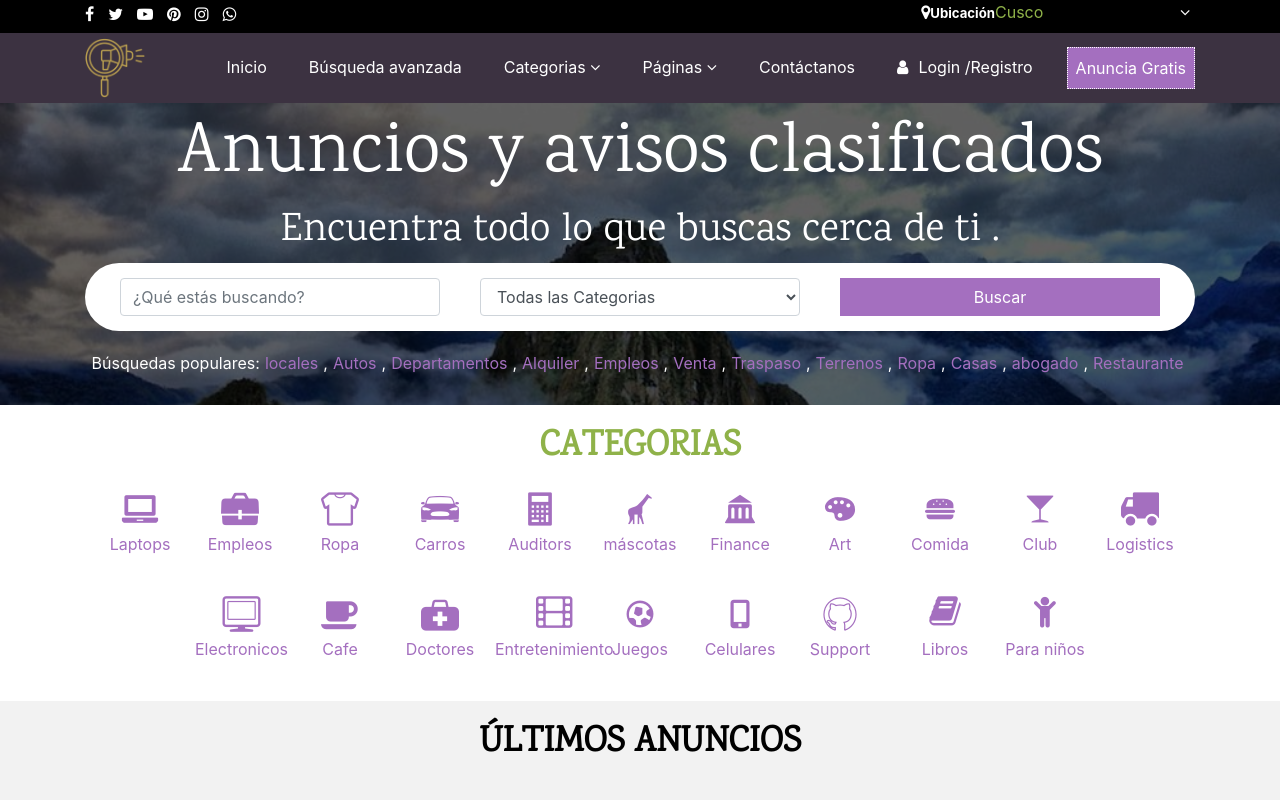
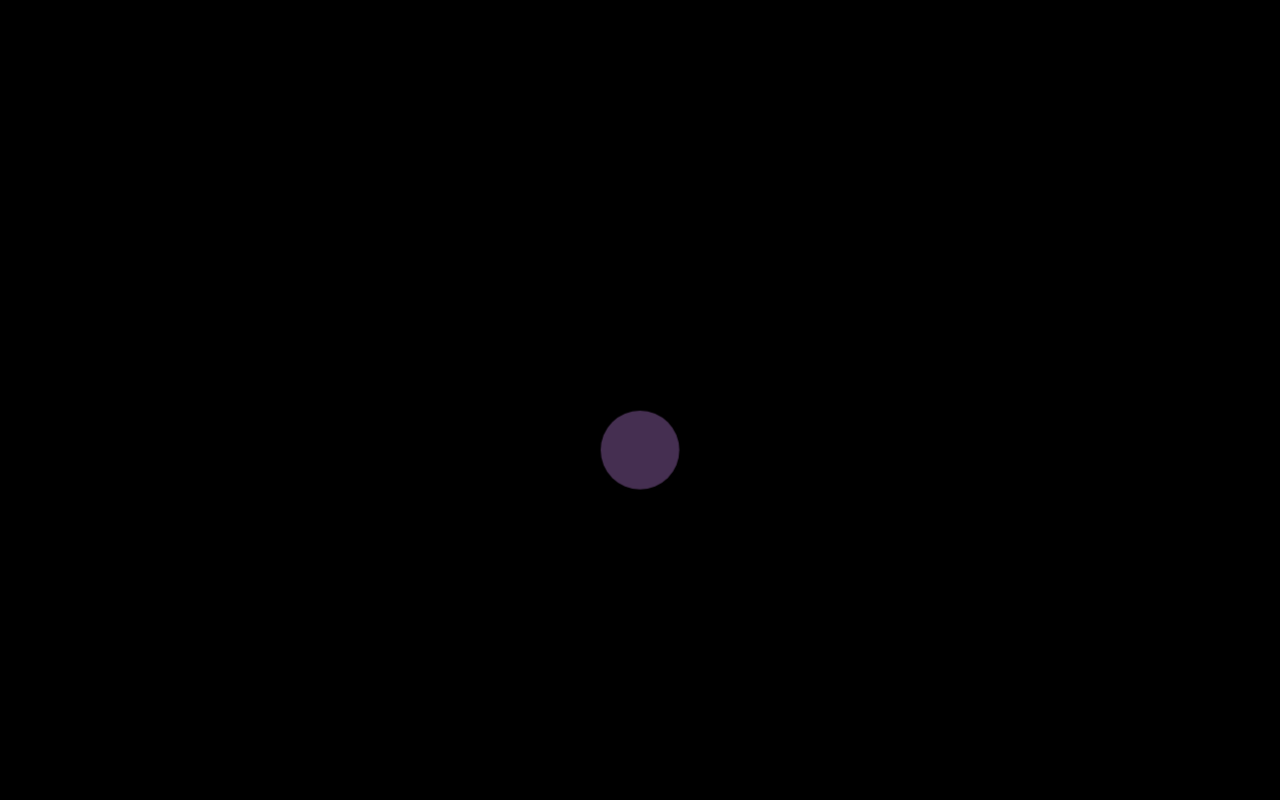
Before and after one commit to edmondgaks/public-adis, a React (Create React App) app: page / in a window 1280 px wide. Shown: the top 800 px of the page. Built offline with nearby package versions, Linux system fonts and the light colour scheme.

Commit message:
making spinner reloading and changing different looks

```diff
--- a/public/css/main.css
+++ b/public/css/main.css
@@ -1501,3 +1501,39 @@ a:hover {
 .styleh2.karma.margin_10px {
 	padding: 0;
 }
+
+
+
+
+
+
+
+
+.spinner-wrapper {
+	position: fixed;
+	top: 0;
+	left: 0;
+	right: 0;
+	bottom: 0;
+	background-color: #000;
+	z-index: 999999;
+	text-align: center;
+  }
+  .logocolor {
+	color: #a46fbf !important;
+  }
+  .centercenter {
+	position: relative;
+	top: 50%;
+  }
+  .spinner-grow2 {
+	display: inline-block;
+	width: 100px !important;
+	height: 100px !important;
+	vertical-align: text-bottom;
+	background-color: currentColor;
+	border-radius: 50%;
+	opacity: 0;
+	-webkit-animation: spinner-grow 0.75s linear infinite;
+	animation: spinner-grow 0.75s linear infinite;
+  }
--- /dev/null
+++ b/src/components/Spinner.js
@@ -0,0 +1,13 @@
+const Spinner = () => {
+    return (
+        <div class="spinner-wrapper">
+            <div class="centercenter">
+                <div class="spinner-grow2 logocolor" role="status">
+                    <span class="sr-only">Loading...</span>
+                </div>
+            </div>
+        </div>
+    )
+}
+
+export default Spinner
--- a/src/components/pages/AboutUs.js
+++ b/src/components/pages/AboutUs.js
@@ -2,15 +2,19 @@ import AboutHero from "../AboutHero"
 import AboutPost from "../AboutPost"
 import Footer from "../Footer"
 import Navbar from "../NavBar"
+import Spinner from "../Spinner";
 
 const AboutUs = () => {
     return (
-        <div className="content allads">
+        <>
+            <Spinner />
             <Navbar />
-            <AboutHero />
-            <AboutPost />
-            <Footer />
-        </div>
+            <div className="content allads">
+                <AboutHero />
+                <AboutPost />
+                <Footer />
+            </div>
+        </>
     )
 }
 
--- a/src/components/pages/Auth.js
+++ b/src/components/pages/Auth.js
@@ -2,10 +2,12 @@ import AuthBanner from "../AuthBanner"
 import AuthForms from "../AuthForms"
 import Footer from "../Footer"
 import Navbar from "../NavBar"
+import Spinner from "../Spinner";
 
 const Auth = () => {
     return (
         <>
+            <Spinner />
             <Navbar />
             <div className="content blog">
                 <AuthBanner />
--- a/src/components/pages/Blog.js
+++ b/src/components/pages/Blog.js
@@ -2,15 +2,20 @@ import BlogHero from "../BlogHero"
 import BlogPost from "../BlogPost"
 import Footer from "../Footer"
 import Navbar from "../NavBar"
+import Spinner from "../Spinner";
+
 
 const Blog = () => {
     return (
-        <div className="content allads">
+        <>
+            <Spinner />
             <Navbar />
-            <BlogHero />
-            <BlogPost />
-            <Footer />
-        </div>
+            <div className="content allads">
+                <BlogHero />
+                <BlogPost />
+                <Footer />
+            </div>
+        </>
     )
 }
 
--- a/src/components/pages/Category.js
+++ b/src/components/pages/Category.js
@@ -2,15 +2,19 @@ import Categories from "../Categories"
 import CategoryBanner from "../CategoryBanner"
 import Footer from "../Footer"
 import Navbar from "../NavBar"
+import Spinner from "../Spinner";
 
 const Category = () => {
     return (
-        <div className="content allads">
+        <>
+            <Spinner />
             <Navbar />
-            <CategoryBanner />
-            <Categories />
-            <Footer />
-        </div>
+            <div className="content allads">
+                <CategoryBanner />
+                <Categories />
+                <Footer />
+            </div>
+        </>
     )
 }
 
--- a/src/components/pages/Contact.js
+++ b/src/components/pages/Contact.js
@@ -2,15 +2,19 @@ import ContactBanner from "../../ContactBanner"
 import ContactPost from "../ContactPost"
 import Footer from "../Footer"
 import Navbar from "../NavBar"
+import Spinner from "../Spinner";
 
 const Contact = () => {
     return (
-        <div className="content allads">
+        <>
+            <Spinner />
             <Navbar />
-            <ContactBanner />
-            <ContactPost />
-            <Footer />
-        </div>
+            <div className="content allads">
+                <ContactBanner />
+                <ContactPost />
+                <Footer />
+            </div>
+        </>
     )
 }
 
--- a/src/components/pages/Dashboard.js
+++ b/src/components/pages/Dashboard.js
@@ -2,10 +2,12 @@ import CoverChange from "../CoverChange"
 import DashboardPost from "../DashboardPost"
 import Footer from "../Footer"
 import Navbar from "../NavBar"
+import Spinner from "../Spinner";
 
 const Dashboard = () => {
     return (
         <>
+            <Spinner />
             <Navbar />
             <div className="content blog">
                 <CoverChange />
--- a/src/components/pages/FAQ.js
+++ b/src/components/pages/FAQ.js
@@ -2,15 +2,19 @@ import FaqHero from "../FaqHero"
 import FaqPost from "../FaqPost"
 import Footer from "../Footer"
 import Navbar from "../NavBar"
+import Spinner from "../Spinner";
 
 const FAQ = () => {
     return (
-        <div className="content allads">
+        <>
+            <Spinner />
             <Navbar />
-            <FaqHero />
-            <FaqPost />
-            <Footer />
-        </div>
+            <div className="content allads">
+                <FaqHero />
+                <FaqPost />
+                <Footer />
+            </div>
+        </>
     )
 }
 
--- a/src/components/pages/Home.js
+++ b/src/components/pages/Home.js
@@ -3,16 +3,20 @@ import HeroBanner from "../HeroBanner"
 import Navbar from "../NavBar"
 import PostSection from "../PostSection"
 import HomeCategories from "../HomeCategories"
+import Spinner from "../Spinner";
 
 const Home = () => {
     return (
-        <div className="content allads">
+        <>
+            <Spinner />
             <Navbar />
-            <HeroBanner />
-            <HomeCategories />
-            <PostSection />
-            <Footer />
-        </div>
+            <div className="content allads">
+                <HeroBanner />
+                <HomeCategories />
+                <PostSection />
+                <Footer />
+            </div>
+        </>
     )
 }
 
--- a/src/components/pages/MyAds.js
+++ b/src/components/pages/MyAds.js
@@ -2,14 +2,18 @@ import AuthBanner from "../AuthBanner"
 import Footer from "../Footer"
 import MyAdsPost from "../MyAdsPost"
 import Navbar from "../NavBar"
-
+import Spinner from "../Spinner";
+import PostAdHero from "../PostAdHero";
 const MyAds = () => {
     return (
         <>
+            <Spinner />
             <Navbar />
-            <AuthBanner />
-            <MyAdsPost />
-            <Footer />
+            <div className="content allads">
+                <PostAdHero />
+                <MyAdsPost />
+                <Footer />
+            </div>
         </>
     )
 }
--- a/src/components/pages/MyProfile.js
+++ b/src/components/pages/MyProfile.js
@@ -1,13 +1,19 @@
 import Footer from "../Footer"
 import MyProfileBlog from "../MyProfileBlog"
 import Navbar from "../NavBar"
-
+import AuthBanner from "../AuthBanner"
+import Spinner from "../Spinner";
+import PostAdHero from "../PostAdHero"
 const MyProfile = () => {
     return (
         <>
+            <Spinner />
             <Navbar />
-            <MyProfileBlog />
-            <Footer />
+            <div className="content blog">
+                <PostAdHero />
+                <MyProfileBlog />
+                <Footer />
+            </div>
         </>
     )
 }
```
